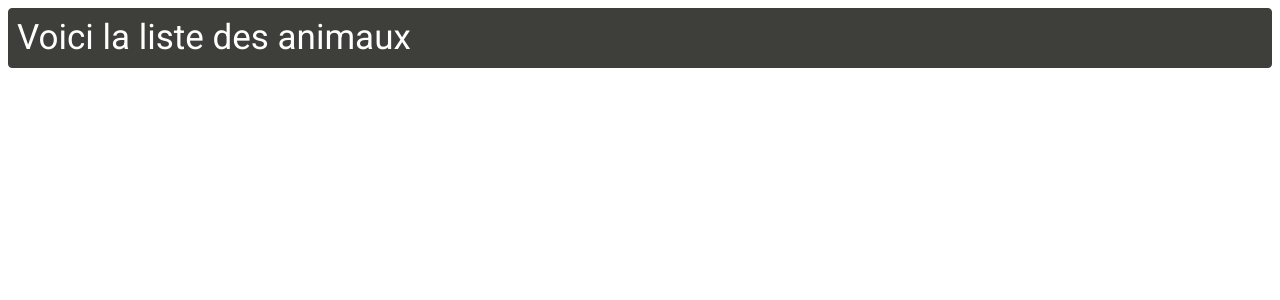
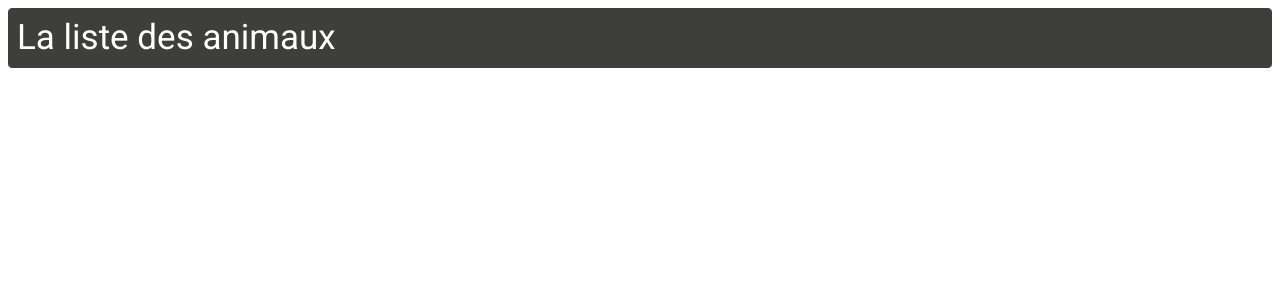
Before and after one commit to dorra-haw/Formation, a Symfony app: template templates/animal/index.html.twig in a window 1280 px wide. Shown: the part 54-354 px from the top of the page. Run offline with Twig, Linux system fonts and the light colour scheme; the template is opened without the code that fills it, so the values that code supplies are empty; some libraries are stand-ins or nearby versions.

Commit message:
changer le titre de la page index

```diff
--- a/templates/animal/index.html.twig
+++ b/templates/animal/index.html.twig
@@ -1,8 +1,8 @@
 {% extends 'base.html.twig' %}
 
-{% block title %}Page d'accueil{% endblock %}
+{% block title %}Accueil {% endblock %}
 
-{% block monTitre %}Voici la liste des animaux{% endblock %}
+{% block monTitre %}La liste des animaux{% endblock %}
 {% block body %}
     {% for animal in animaux %}
         <div class="row align-items-center">
```
Also changed, not shown: 1 other file.
